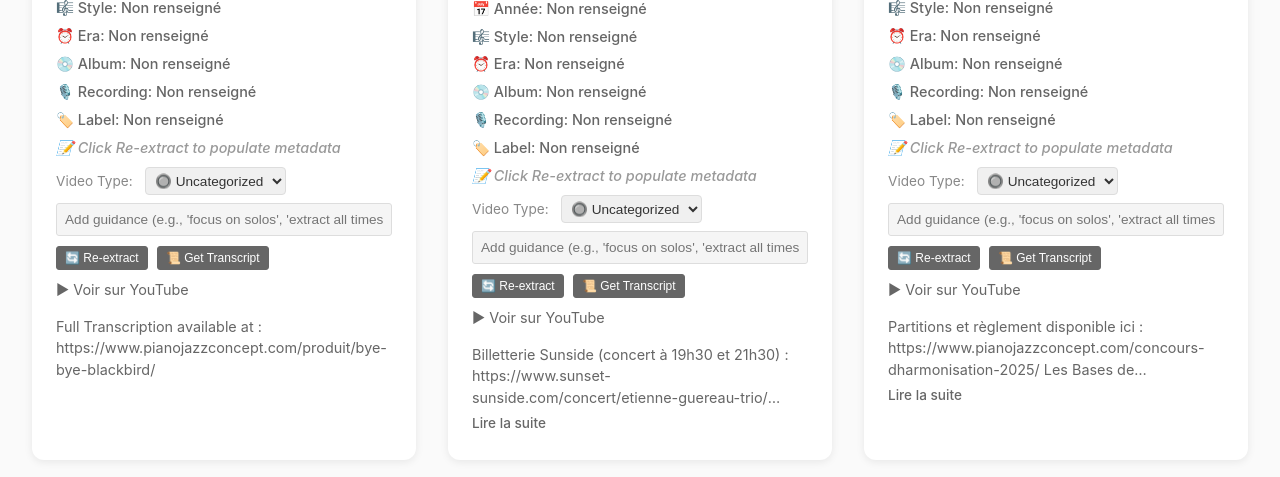
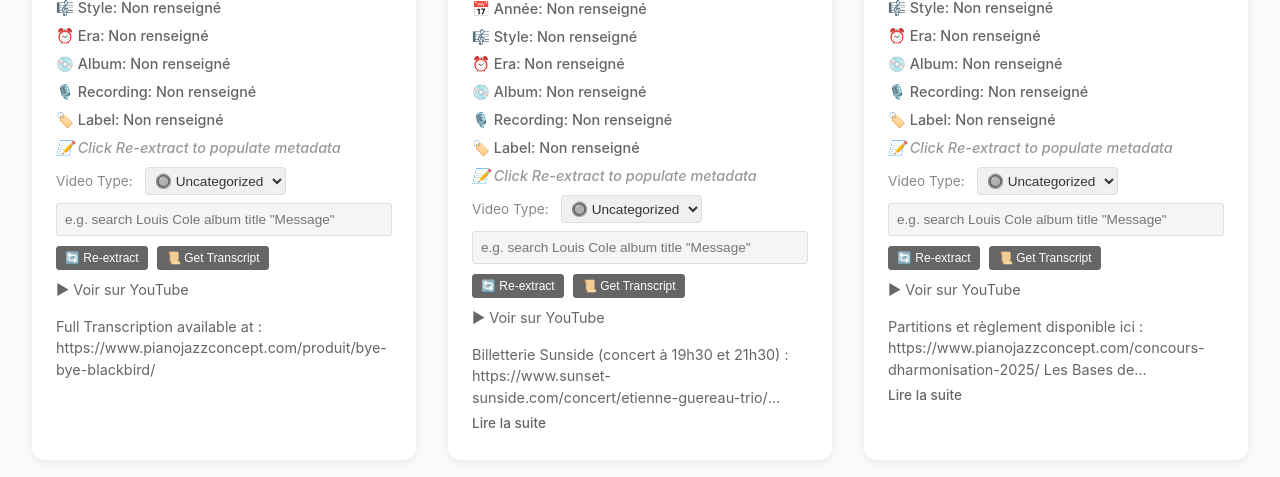
Before and after one commit to ColinusM/Piano-Jazz-Concept, a Flask app: page /?view=videos&sort=alpha in a window 1280 px wide. Shown: the part 5881-6358 px from the top of the page. Run offline with Flask 3, Linux system fonts and the light colour scheme; data comes from the database, SQL or seed files in the repository.

Commit message:
Update UI text with proper French grammar and compact placeholder
- Fix French pluralization with proper gender agreement:
  - Videos (feminine): "vidéo trouvée" / "vidéos trouvées"
  - Songs (masculine): "morceau trouvé" / "morceaux trouvés"
- Make prompt guidance placeholder more concise: "e.g. search Louis Cole album title "Message""

🤖 Generated with [Claude Code](https://claude.com/claude-code)

Co-Authored-By: Claude <noreply@anthropic.com>

```diff
--- a/templates/index.html
+++ b/templates/index.html
@@ -722,7 +722,7 @@
 
     <div class="container">
         <div class="stats">
-            <p>{{ videos|length }} {% if view == 'videos' %}vidéo(s){% else %}morceau(x){% endif %} trouvé(s)</p>
+            <p>{{ videos|length }} {% if view == 'videos' %}{% if videos|length > 1 %}vidéos trouvées{% elif videos|length == 1 %}vidéo trouvée{% else %}vidéos trouvées{% endif %}{% else %}{% if videos|length > 1 %}morceaux trouvés{% else %}morceau trouvé{% endif %}{% endif %}</p>
         </div>
 
         <div class="video-grid">
@@ -891,7 +891,7 @@
                         <input type="text"
                                class="prompt-guidance-input"
                                id="guidance-{{ video.video_id }}"
-                               placeholder="Add guidance (e.g., 'focus on solos', 'extract all timestamps')..."
+                               placeholder="e.g. search Louis Cole album title &quot;Message&quot;"
                                title="Optional: Add specific instructions to guide the LLM extraction (e.g., 'focus on Brad Mehldau's solo', 'extract all chord changes', 'identify the specific album version')">
                         <button class="reextract-btn" onclick="reextractVideo({{ video.video_id }}, this)" title="Re-run LLM extraction with current guidance to update song metadata">
                             🔄 Re-extract
```
